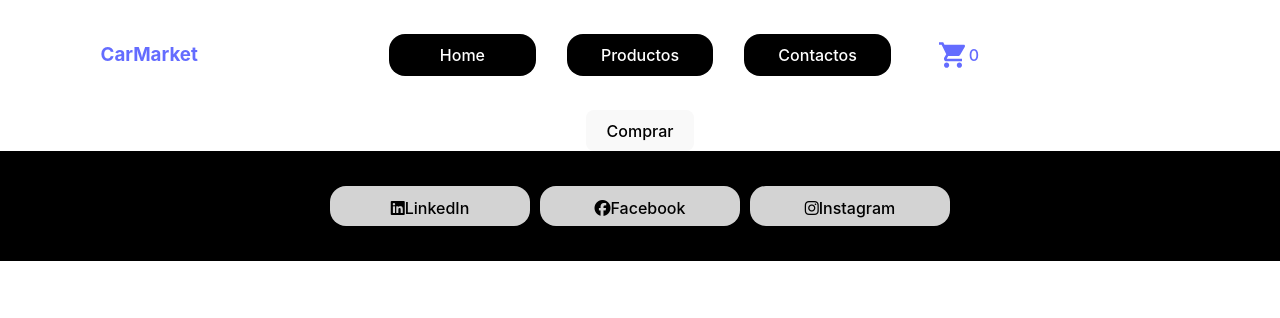
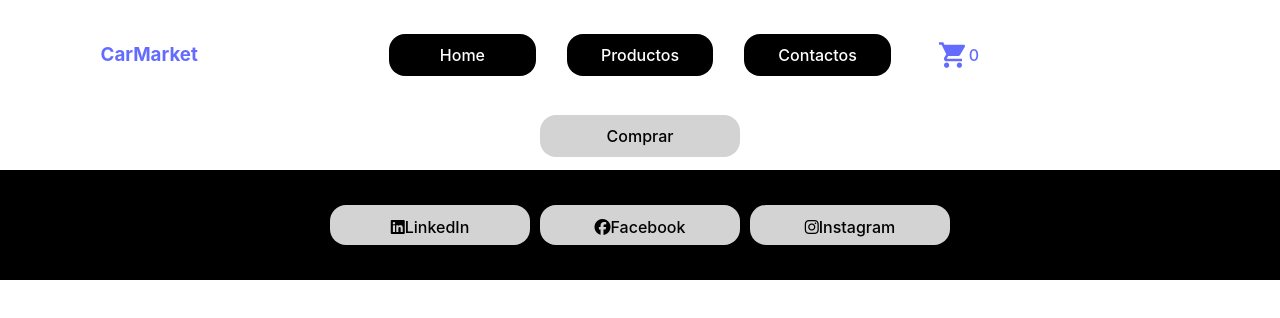
Before and after one commit to gustavoffarias/ProyectoFinal-FariasGustavo, a React (Vite) app: page /ProyectoFinal-FariasGustavo/carrito in a window 1280 px wide. Shown: the top 318 px of the page. Built offline with nearby package versions, Linux system fonts and the light colour scheme.

Commit message:
proyectoFinal2.4

```diff
--- a/src/App.css
+++ b/src/App.css
@@ -277,6 +277,38 @@ svg {
   border-top-right-radius: 1em;*/
 }
 
+.cartSocialbutton {
+  padding: 10px 5px 30px 5px;
+  margin: 5px;
+  text-align: center;
+  outline: none;
+  text-decoration: none !important;
+  color: black;
+  width: 200px;
+  height: 32px;
+  border-radius: 16px;
+  background-color: lightgray;
+  margin-left: 5px;
+  margin-right: 5px;
+  margin-bottom: 1%;
+}
+
+.cartSocialbutton:hover {
+  padding: 10px 5px 30px 5px;
+  margin: 5px;
+  text-align: center;
+  outline: none;
+  text-decoration: none !important;
+  color: white;
+  width: 200px;
+  height: 32px;
+  border-radius: 16px;
+  background-color: black;
+  margin-left: 5px;
+  margin-right: 5px;
+  margin-bottom: 1%;
+}
+
 footer {
   width: 100%;
   background-color: black;
--- a/src/components/Cart.jsx
+++ b/src/components/Cart.jsx
@@ -28,7 +28,7 @@ const Cart = () => {
                 })
             }
             </div>
-            <button className="socialbutton sb-ca"  onClick={() => handleCart()}>
+            <button className="cartSocialbutton sb-ca"  onClick={() => handleCart()}>
                 Comprar
             </button>
         </>
```
